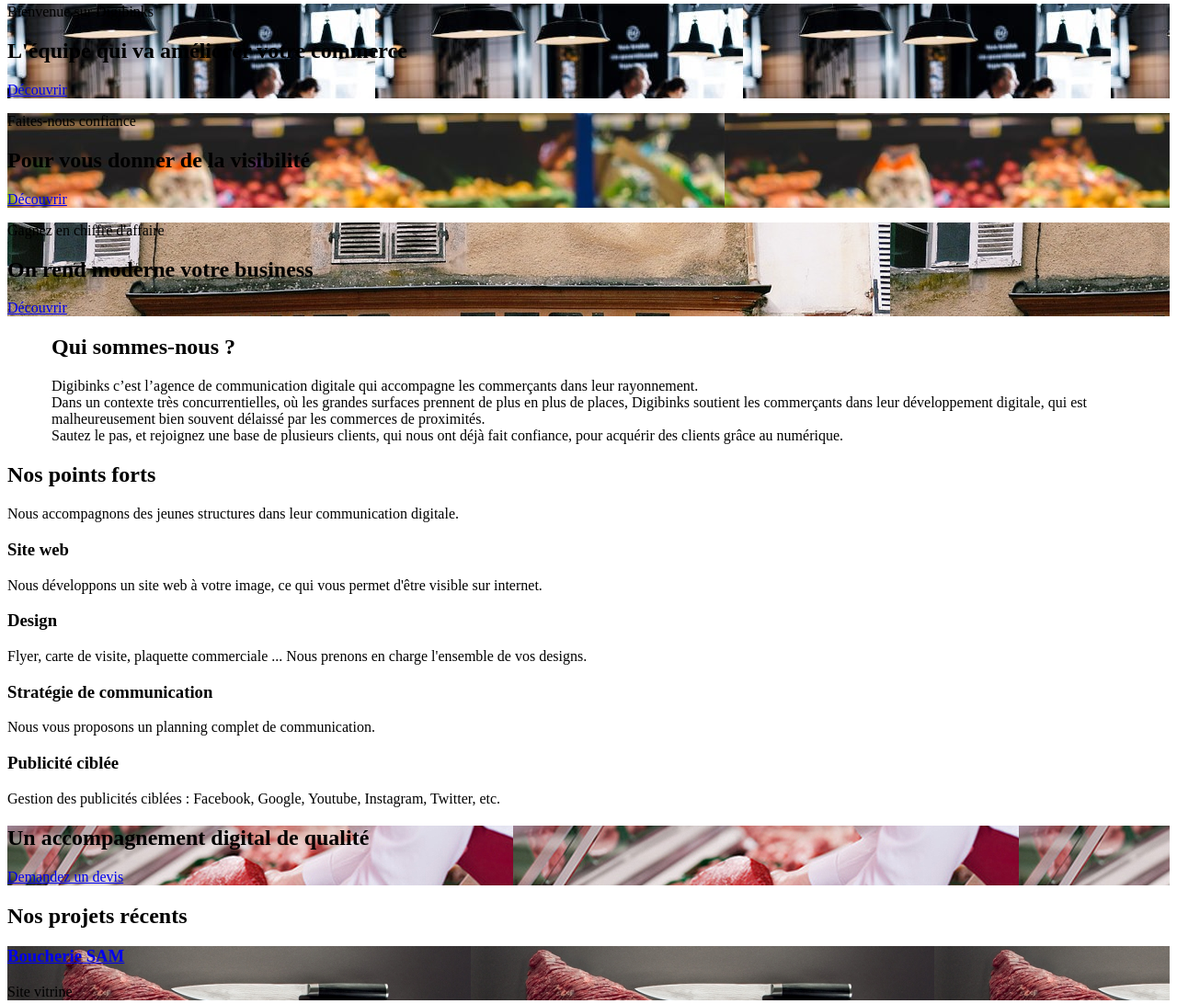
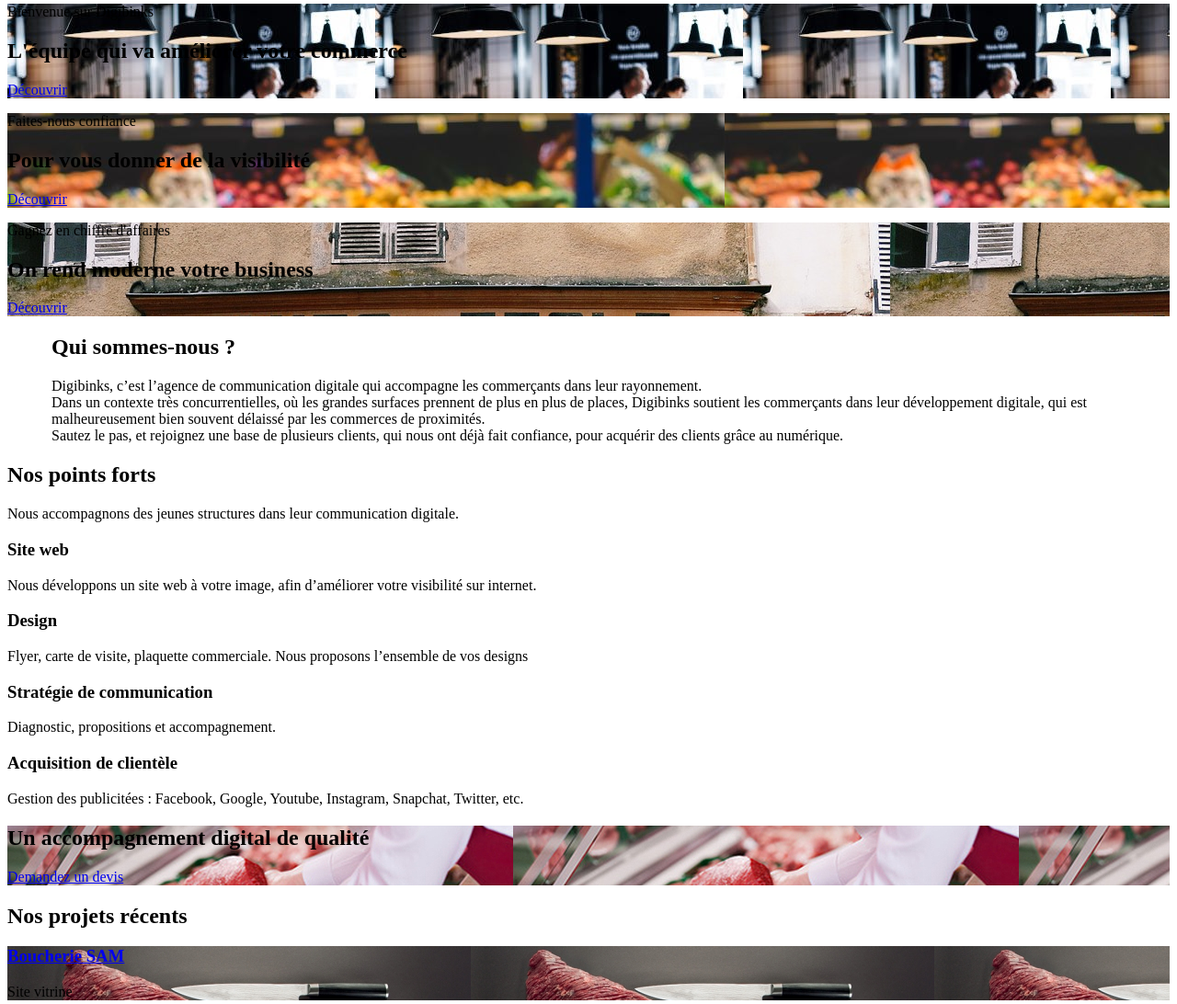
Before and after one commit to FarisAjeddig/prest, a Symfony app: template templates/default/index.html.twig in a window 1280 px wide. Shown: the part 215-1307 px from the top of the page at 92% size. Run offline with Twig, Linux system fonts and the light colour scheme; the template is opened without the code that fills it, so the values that code supplies are empty; form fields are guessed from the names that the template uses; some libraries are stand-ins or nearby versions.

Commit message:
edit offre

```diff
--- a/templates/default/index.html.twig
+++ b/templates/default/index.html.twig
@@ -33,7 +33,7 @@
             <div class="container">
                 <div class="row no-gutters slider-text align-items-center justify-content-start" data-scrollax-parent="true">
                     <div class="col-md-7 ftco-animate">
-                        <span class="subheading">Gagnez en chiffre d'affaire</span>
+                        <span class="subheading">Gagnez en chiffre d'affaires</span>
                         <h1 class="mb-4">On rend moderne votre business</h1>
                         <p><a href="#decouvrir" class="btn btn-primary px-4 py-3 mt-3">Découvrir</a></p>
                     </div>
@@ -48,7 +48,7 @@
         <div class="container">
             <div class="row">
                 <h2 class="mb-4"><b>Qui sommes-nous ?</b></h2>
-                <p>Digibinks c’est l’agence de communication digitale qui accompagne les commerçants dans leur rayonnement.
+                <p>Digibinks, c’est l’agence de communication digitale qui accompagne les commerçants dans leur rayonnement.
                     <br>Dans un contexte très concurrentielles, où les grandes surfaces prennent de plus en plus de places, Digibinks soutient les commerçants dans leur développement digitale, qui est malheureusement bien souvent délaissé par les commerces de proximités.
                     <br>Sautez le pas, et rejoignez une base de plusieurs clients, qui nous ont déjà fait confiance, pour acquérir des clients grâce au numérique.</p>
             </div>
@@ -80,14 +80,14 @@
                                 <div class="icon mt-2 d-flex justify-content-center align-items-center"><span class="flaticon-collaboration"></span></div>
                                 <div class="text media-body">
                                     <h3>Site web</h3>
-                                    <p>Nous développons un site web à votre image, ce qui vous permet d'être visible sur internet.</p>
+                                    <p>Nous développons un site web à votre image, afin d’améliorer votre visibilité sur internet.</p>
                                 </div>
                             </div>
                             <div class="services text-center">
                                 <div class="icon mt-2 d-flex justify-content-center align-items-center"><span class="flaticon-analysis"></span></div>
                                 <div class="text media-body">
                                     <h3>Design</h3>
-                                    <p>Flyer, carte de visite, plaquette commerciale ... Nous prenons en charge l'ensemble de vos designs.</p>
+                                    <p>Flyer, carte de visite, plaquette commerciale. Nous proposons l’ensemble de vos designs</p>
                                 </div>
                             </div>
                         </div>
@@ -96,14 +96,14 @@
                                 <div class="icon mt-2 d-flex justify-content-center align-items-center"><span class="flaticon-search-engine"></span></div>
                                 <div class="text media-body">
                                     <h3>Stratégie de communication</h3>
-                                    <p>Nous vous proposons un planning complet de communication.</p>
+                                    <p>Diagnostic, propositions et accompagnement.</p>
                                 </div>
                             </div>
                             <div class="services text-center">
                                 <div class="icon mt-2 d-flex justify-content-center align-items-center"><span class="flaticon-handshake"></span></div>
                                 <div class="text media-body">
-                                    <h3>Publicité ciblée</h3>
-                                    <p>Gestion des publicités ciblées : Facebook, Google, Youtube, Instagram, Twitter, etc.</p>
+                                    <h3>Acquisition de clientèle</h3>
+                                    <p>Gestion des publicitées : Facebook, Google, Youtube, Instagram, Snapchat, Twitter, etc.</p>
                                 </div>
                             </div>
                         </div>
--- a/templates/default/tarifs.html.twig
+++ b/templates/default/tarifs.html.twig
@@ -26,7 +26,7 @@
                         <div class="icon mt-2 d-flex justify-content-center align-items-center"><span class="flaticon-business"></span></div>
                         <div class="text media-body">
                             <h3>Site de e-commerce</h3>
-                            <p>Site web sur lequelle vos produits sont disponibles à l'achat : <b>à partir de 150€/mois</b></p>
+                            <p>Site web sur lequel vos produits sont disponibles à l'achat : <b>à partir de 150€/mois</b></p>
                         </div>
                     </div>
                 </div>
@@ -53,7 +53,7 @@
                         <div class="icon mt-2 d-flex justify-content-center align-items-center"><span class="flaticon-rating"></span></div>
                         <div class="text media-body">
                             <h3>Design</h3>
-                            <p>Carte de visites, Flyers, Design ... <b>À partir de 50€</b></p>
+                            <p>Carte de visites, Flyers, Design ... <b>à partir de 50€</b></p>
                         </div>
                     </div>
                 </div>
@@ -69,7 +69,7 @@
             </div>
             <div class="row">
                 <div class="col-lg-12">
-                    <p>Nous pouvons également vous livrer un produit et le facturer entièrement, à votre préférence.</p>
+                    <p>Nous pouvons également vous livrer un produit et le facturer entièrement.</p>
                 </div>
             </div>
         </div>
```
